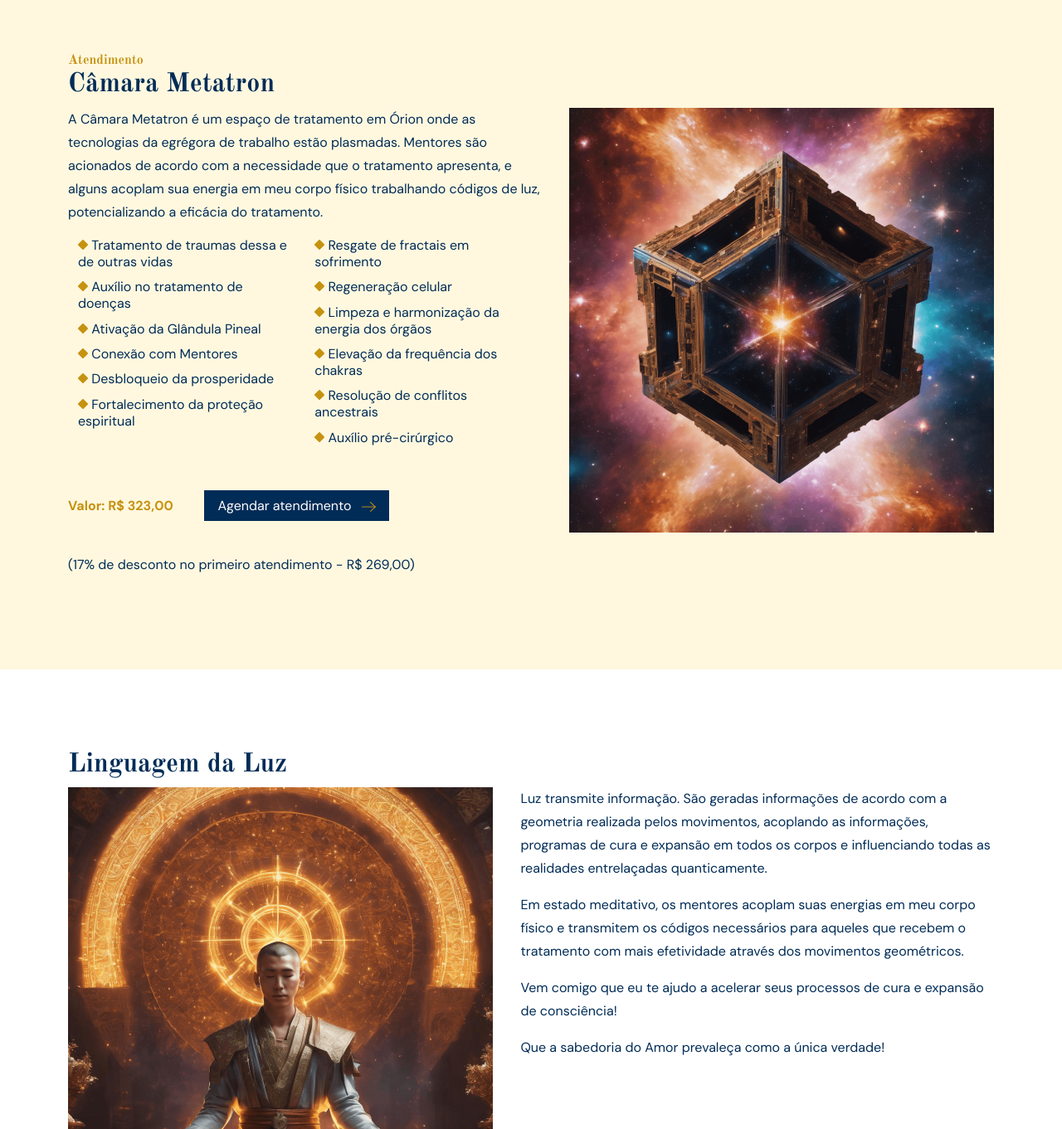
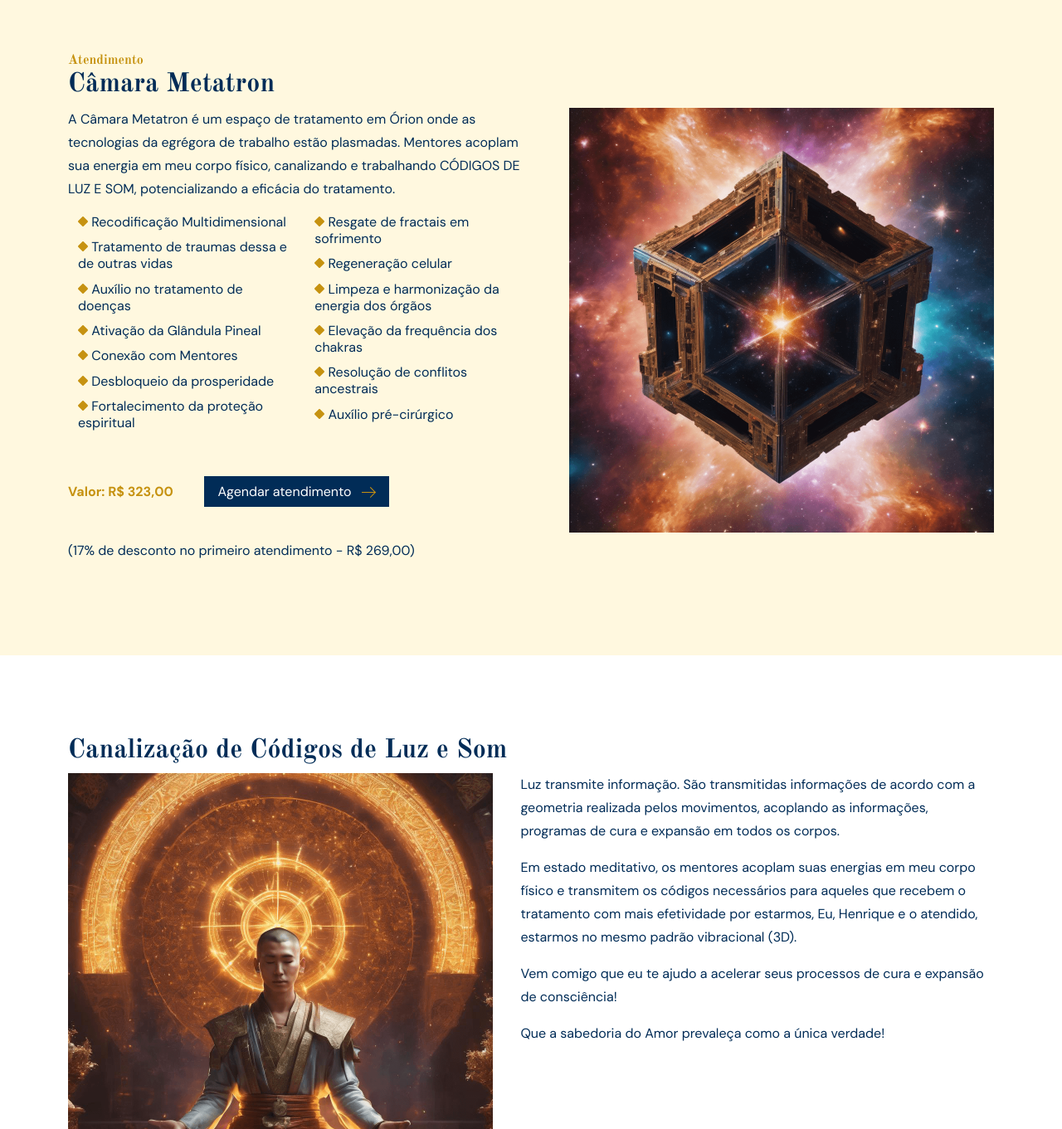
Before and after one commit to Luzdemetatron/site, a plain HTML site: page index.html in a window 1280 px wide. Shown: the part 1400-2761 px from the top of the page at 83% size. Drawn offline with nearby package versions, Linux system fonts and the light colour scheme.

Commit message:
Update index.html

```diff
--- a/index.html
+++ b/index.html
@@ -49,7 +49,7 @@
 
                         <img class="img-fluid img-float-l" width="512" src="assets/img/henrique.png" alt="Henrique Machado">
 
-                        <p>Olá! Meu nome é Henrique Machado, sou Terapeuta Multidimensional e especialista em Canalização de Linguagem da Luz e som. Iniciei conscientemente o processo de autoconhecimento a cerca de 5 anos, através de livros e meditações. No meio deste caminho, relembrei o canal de amor inato que sou e a facilidade para transmitir Linguagem da Luz e Som.</p>
+                        <p>Olá! Meu nome é Henrique Machado, sou Terapeuta Multidimensional e especialista em Canalização de Linguagem da Luz e som. Iniciei conscientemente o processo de autoconhecimento a cerca de 6 anos, através de livros e meditações. No meio deste caminho, relembrei o canal de amor inato que sou e a facilidade para transmitir Linguagem da Luz e Som.</p>
 
                         <p>Sigo estudando, e principalmente PRATICANDO bastante e consequentemente, me aprimorando enquanto canal para transformções mais profundas e energias mais elevadas a cada dia.</p>
 
@@ -67,10 +67,11 @@
                         <h2><span>Atendimento</span> Câmara Metatron</h2>
                         <img class="img-fluid img-float-r" width="512" src="assets/img/cubo-metatron.png" alt="Cubo Metatron">
 
-                        <p>A Câmara Metatron é um espaço de tratamento em Órion onde as tecnologias da egrégora de trabalho estão plasmadas. Mentores são acionados de acordo com a necessidade que o tratamento apresenta, e alguns acoplam sua energia em meu corpo físico trabalhando códigos de luz, potencializando a eficácia do tratamento.</p>
+                        <p>A Câmara Metatron é um espaço de tratamento em Órion onde as tecnologias da egrégora de trabalho estão plasmadas. Mentores acoplam sua energia em meu corpo físico, canalizando e trabalhando CÓDIGOS DE LUZ E SOM, potencializando a eficácia do tratamento.</p>
                         <div class="row">
                             <div class="col-lg-6 col-md-12">
                                 <ul>
+                                    <li><i class="fa-solid fa-diamond"></i> Recodificação Multidimensional</li>
                                     <li><i class="fa-solid fa-diamond"></i> Tratamento de traumas dessa e de outras vidas</li>
                                     <li><i class="fa-solid fa-diamond"></i> Auxílio no tratamento de doenças</li>
                                     <li><i class="fa-solid fa-diamond"></i> Ativação da Glândula Pineal</li>
@@ -106,12 +107,12 @@
             <div class="container">
                 <div class="row">
                     <div class="col-lg-12">
-                        <h2>Linguagem da Luz</h2>
+                        <h2>Canalização de Códigos de Luz e Som</h2>
                         <img class="img-fluid img-float-l" width="512" src="assets/img/codigo_luz.png" alt="Código de Luz">
 
-                        <p>Luz transmite informação. São geradas informações de acordo com a geometria realizada pelos movimentos, acoplando as informações, programas de cura e expansão em todos os corpos e influenciando todas as realidades entrelaçadas quanticamente. </p>
+                        <p>Luz transmite informação. São transmitidas informações de acordo com a geometria realizada pelos movimentos, acoplando as informações, programas de cura e expansão em todos os corpos. </p>
 
-                        <p>Em estado meditativo, os mentores acoplam suas energias em meu corpo físico e transmitem os códigos necessários para aqueles que recebem o tratamento com mais efetividade através dos movimentos geométricos. </p>
+                        <p>Em estado meditativo, os mentores acoplam suas energias em meu corpo físico e transmitem os códigos necessários para aqueles que recebem o tratamento com mais efetividade por estarmos, Eu, Henrique e o atendido, estarmos no mesmo padrão vibracional (3D). </p>
 
                         <p>Vem comigo que eu te ajudo a acelerar seus processos de cura e expansão de consciência!</p>
 
```
